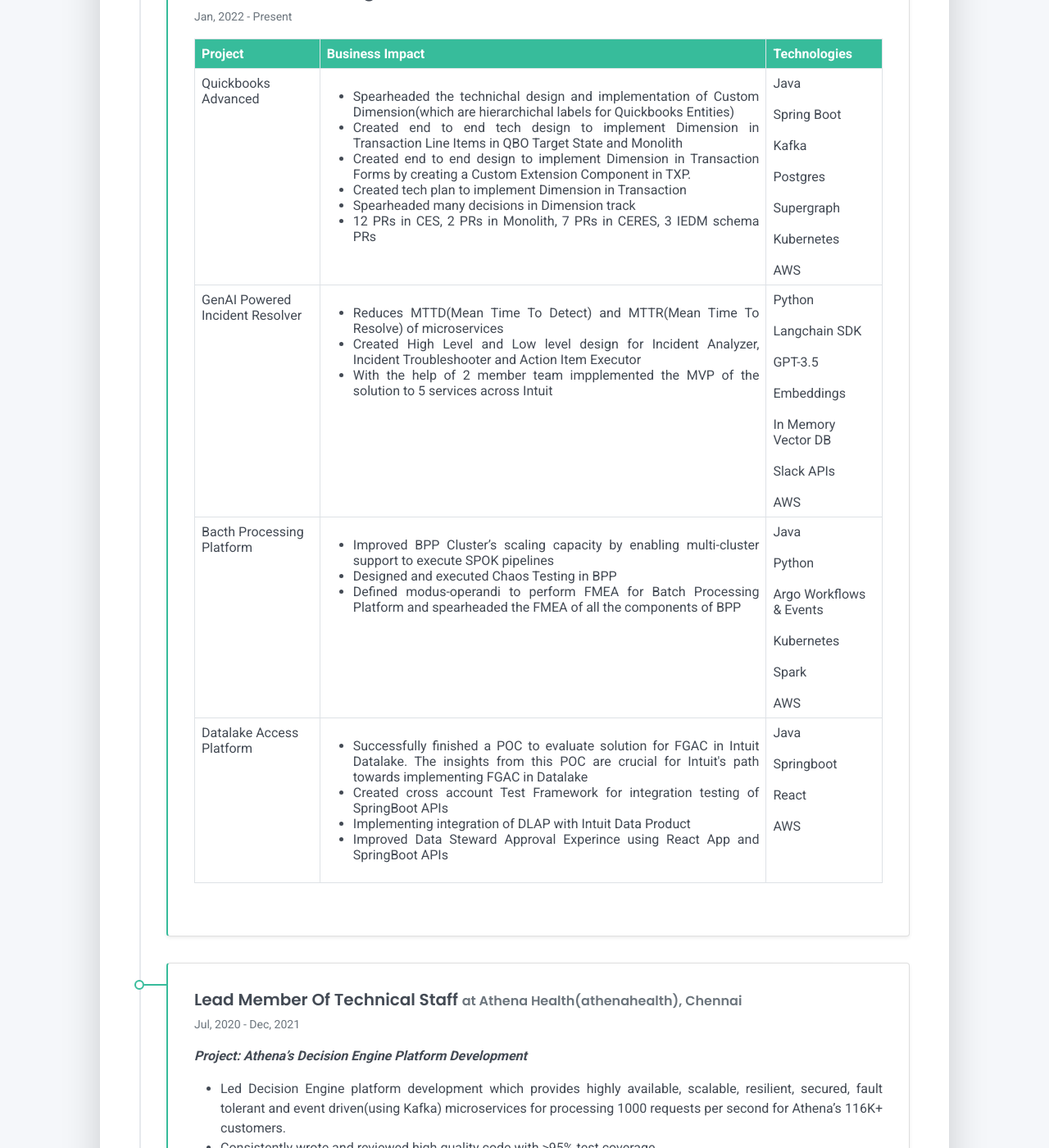
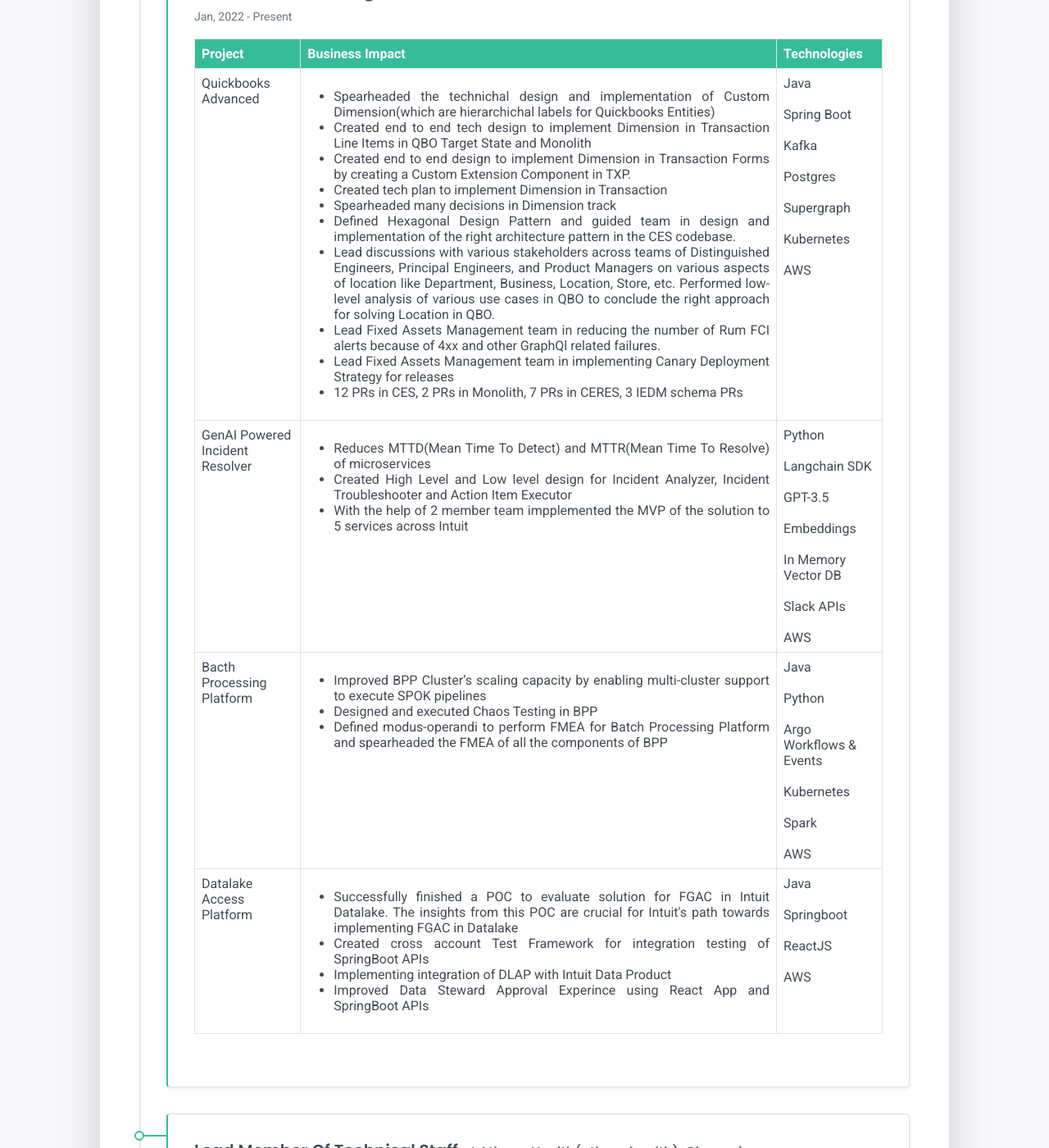
Before and after one commit to anandkshitiz/anandkshitiz.github.io, a Jekyll site: the page built from tabs/about.md, in a window 1280 px wide and 1400 px high, scrolled down 1841 px. Shown: the whole window at 82% size. Built offline with Jekyll 4.4.1, drawn with Linux system fonts in a browser that asks for light colours.

Commit message:
modified skills

```diff
--- a/tabs/about/content/work-experience-section.html
+++ b/tabs/about/content/work-experience-section.html
@@ -2,9 +2,7 @@
 <div class="timeline">
     <div class="timeline-card timeline-card-success card shadow-sm">
         <div class="card-body">
-            <div class="h4 mb-1">Staff Software Engineer
-                <a href="https://www.intuit.com/in/"><span class="text-muted h6">at Intuit, Bengaluru</span></a>
-            </div>
+            <div class="h4 mb-1">Staff Software Engineer <span class="text-muted h6">at Intuit, Bengaluru</span></div>
             <div class="text-muted text-small mb-2">Jan, 2022 - Present</div>
             <div class="table-responsive">
                 <table class="table table-bordered">
@@ -29,6 +27,19 @@
                                         creating a Custom Extension Component in TXP.</li>
                                     <li>Created tech plan to implement Dimension in Transaction</li>
                                     <li>Spearheaded many decisions in Dimension track</li>
+                                    <li>Defined Hexagonal Design Pattern and guided team in design and implementation of
+                                        the
+                                        right architecture pattern in the CES codebase.</li>
+                                    <li>Lead discussions with various stakeholders across teams of Distinguished
+                                        Engineers,
+                                        Principal Engineers, and Product Managers on various aspects of location like
+                                        Department, Business, Location, Store, etc. Performed low-level analysis of
+                                        various use
+                                        cases in QBO to conclude the right approach for solving Location in QBO.</li>
+                                    <li>Lead Fixed Assets Management team in reducing the number of Rum FCI alerts
+                                        because of 4xx and other
+                                        GraphQl related failures.</li>
+                                    <li>Lead Fixed Assets Management team in implementing Canary Deployment Strategy for releases</li>
                                     <li>12 PRs in CES, 2 PRs in Monolith, 7 PRs in CERES, 3 IEDM schema PRs</li>
                                 </ul>
                                 </p>
@@ -120,7 +131,7 @@
 
                                 Springboot
 
-                                React
+                                ReactJS
 
                                 AWS</td>
                         </tr>
```
